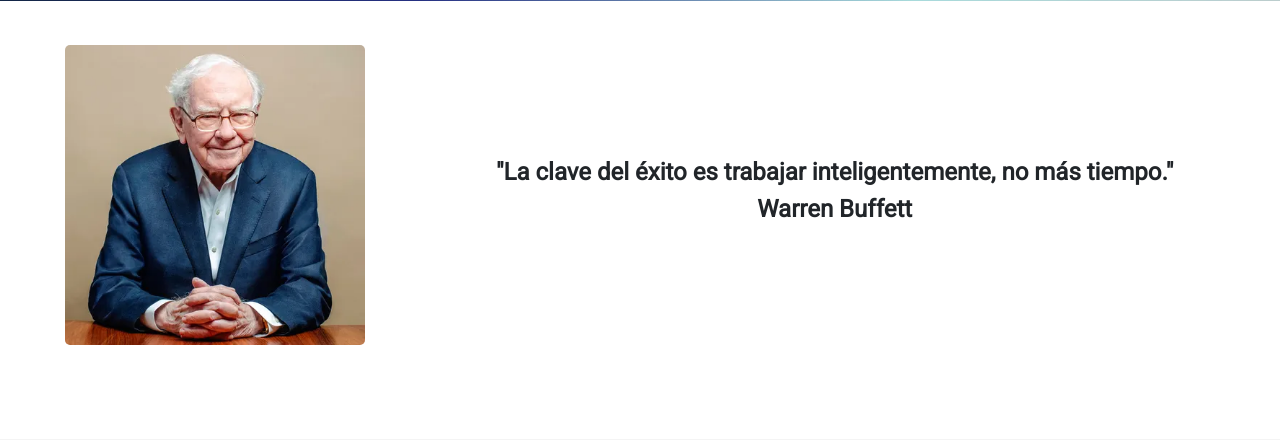
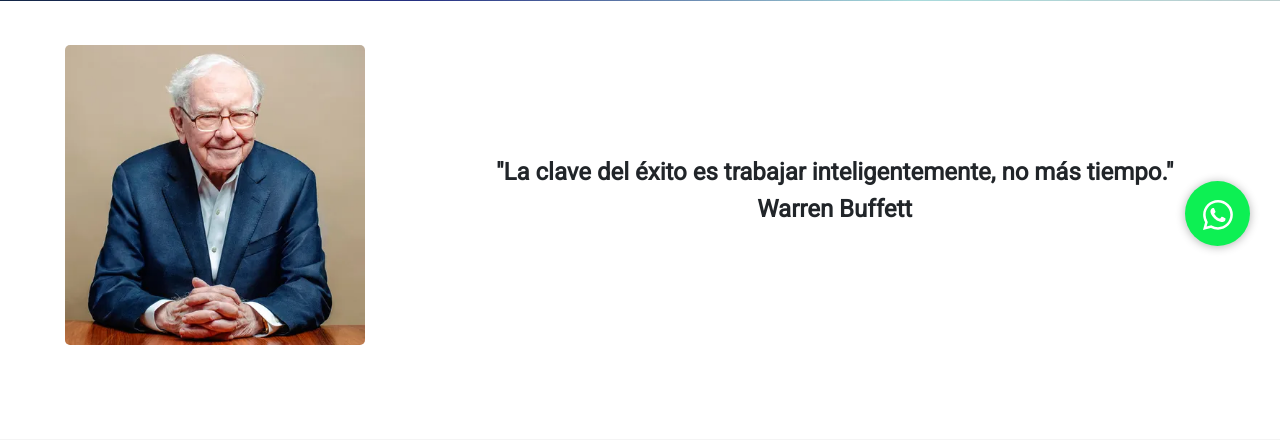
Before and after one commit to Edwin-DEV-py/prodigytesislab, a Django app: page /home/ in a window 1280 px wide. Shown: the part 524-964 px from the top of the page. Run offline with Django 5.2, Linux system fonts and the light colour scheme; some libraries are stand-ins or nearby versions.

Commit message:
whatsapp

```diff
--- a/static/css/footer.css
+++ b/static/css/footer.css
@@ -20,3 +20,24 @@
     background: #E93740;
     color: white;
 }
+
+.btnwsp{
+
+    position: fixed;
+    width: 65px;
+    height: 65px;
+    line-height: 65px;
+    bottom: 30px;
+    right: 30px;
+    background: #0df053;
+    color: white;
+    border-radius: 50px;
+    text-align: center;
+    box-shadow: 0px 1px 10px rgba(0,0,0,0.3);
+    z-index: 100;
+}
+
+.btnwsp:hover{
+    background: white;
+    color: #0df053;
+}
--- /dev/null
+++ b/templates/components/boton.html
@@ -0,0 +1,5 @@
+<a href="https://api.whatsapp.com/send?phone=573222557451" class="btnwsp" target="_blank">
+    <svg xmlns="http://www.w3.org/2000/svg" width="30" height="30" fill="currentColor" class="bi bi-whatsapp" viewBox="0 0 16 16">
+        <path d="M13.601 2.326A7.85 7.85 0 0 0 7.994 0C3.627 0 .068 3.558.064 7.926c0 1.399.366 2.76 1.057 3.965L0 16l4.204-1.102a7.9 7.9 0 0 0 3.79.965h.004c4.368 0 7.926-3.558 7.93-7.93A7.9 7.9 0 0 0 13.6 2.326zM7.994 14.521a6.6 6.6 0 0 1-3.356-.92l-.24-.144-2.494.654.666-2.433-.156-.251a6.56 6.56 0 0 1-1.007-3.505c0-3.626 2.957-6.584 6.591-6.584a6.56 6.56 0 0 1 4.66 1.931 6.56 6.56 0 0 1 1.928 4.66c-.004 3.639-2.961 6.592-6.592 6.592m3.615-4.934c-.197-.099-1.17-.578-1.353-.646-.182-.065-.315-.099-.445.099-.133.197-.513.646-.627.775-.114.133-.232.148-.43.05-.197-.1-.836-.308-1.592-.985-.59-.525-.985-1.175-1.103-1.372-.114-.198-.011-.304.088-.403.087-.088.197-.232.296-.346.1-.114.133-.198.198-.33.065-.134.034-.248-.015-.347-.05-.099-.445-1.076-.612-1.47-.16-.389-.323-.335-.445-.34-.114-.007-.247-.007-.38-.007a.73.73 0 0 0-.529.247c-.182.198-.691.677-.691 1.654s.71 1.916.81 2.049c.098.133 1.394 2.132 3.383 2.992.47.205.84.326 1.129.418.475.152.904.129 1.246.08.38-.058 1.171-.48 1.338-.943.164-.464.164-.86.114-.943-.049-.084-.182-.133-.38-.232"/>
+    </svg>
+</a>
--- a/templates/index.html
+++ b/templates/index.html
@@ -248,6 +248,7 @@
 
     <br>
     {% endblock %}
+    {% include 'components/boton.html' %}
     <!--Seccion del footer-->
     {% include 'components/footer.html' %}
 
```
